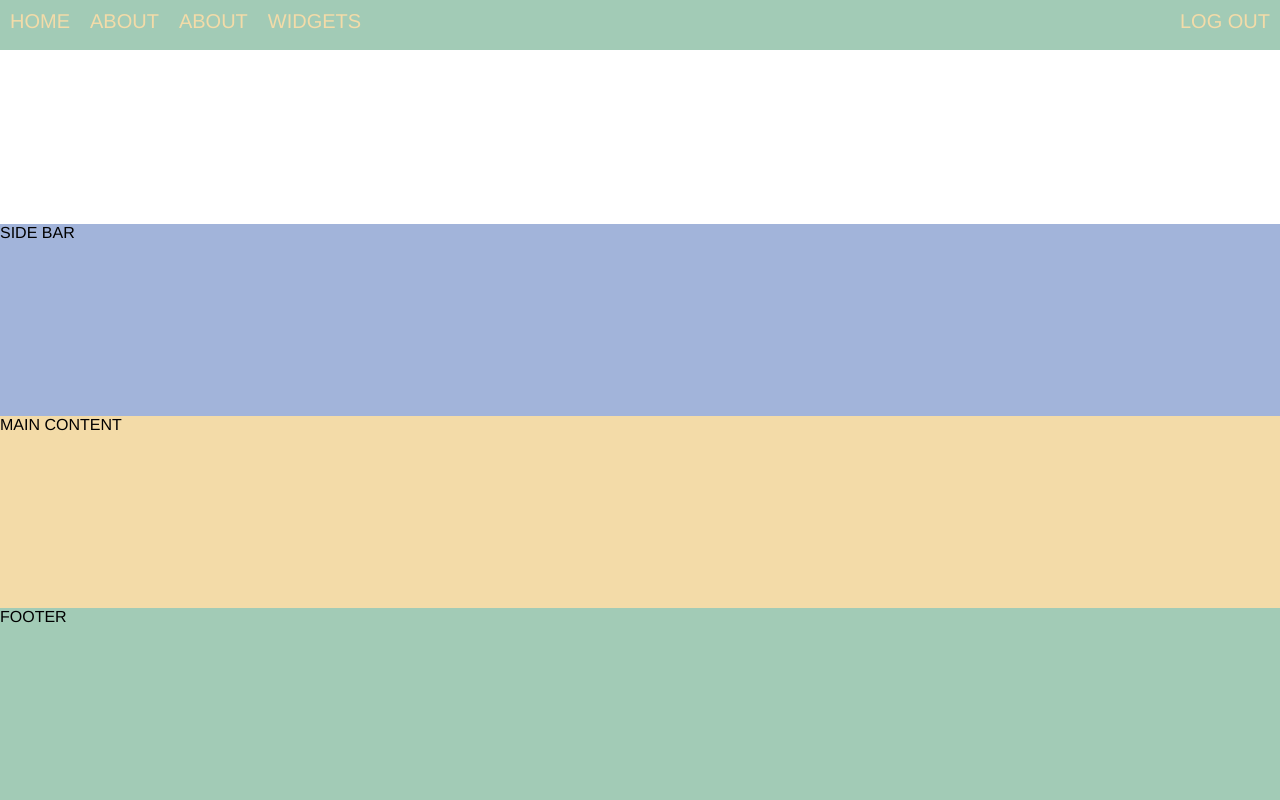
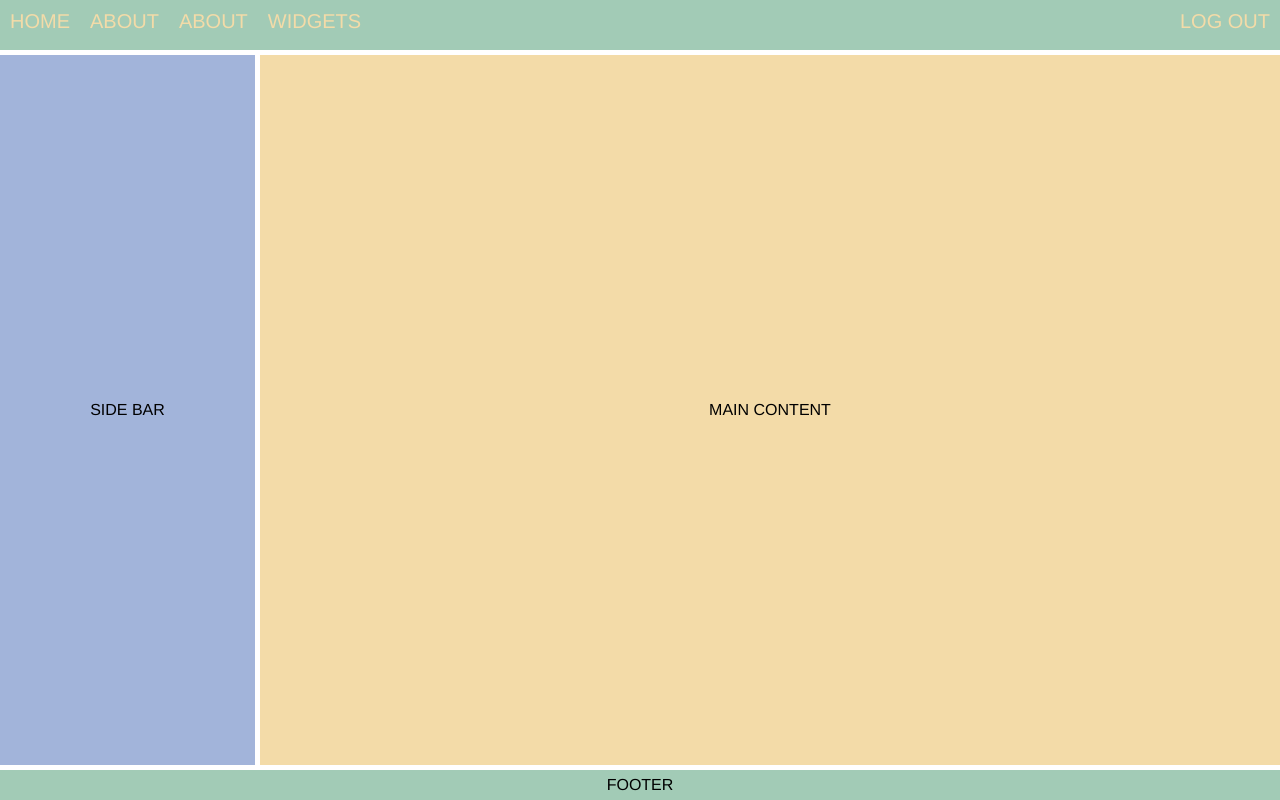
Before and after one commit to jlvogel/wk5day3, a plain HTML site: page index.html in a window 1280 px wide. Drawn offline with Linux system fonts and the light colour scheme.

Commit message:
done with wk5day3 lecture review

```diff
--- a/index.html
+++ b/index.html
@@ -14,8 +14,8 @@
     <div>WIDGETS</div>
     <div>LOG OUT</div>
   </nav>
-  <aside>SIDE BAR</aside>
-  <main>MAIN CONTENT</main>
-  <footer>FOOTER</footer>
+  <aside class="flex-ctr">SIDE BAR</aside>
+  <main class="flex-ctr">MAIN CONTENT</main>
+  <footer class="flex-ctr">FOOTER</footer>
 </body>
 </html>
--- a/styles.css
+++ b/styles.css
@@ -5,6 +5,9 @@
 
 body {
   display: grid;
+  grid-template-columns: 1fr 4fr;
+  grid-template-rows: 50px 1fr 30px;
+  grid-gap: 5px;
   height: 100vh;
   margin: 0;
   font-family: Helvetica;
@@ -41,3 +44,14 @@ main {
 footer {
   background-color: #a2cbb6;
 }
+
+.flex-ctr {
+  display: flex;
+  justify-content: center;
+  align-items: center;
+}
+
+nav, footer {
+  /* grid-column: 1 / 3; */
+  grid-column: span 2;
+}
```
